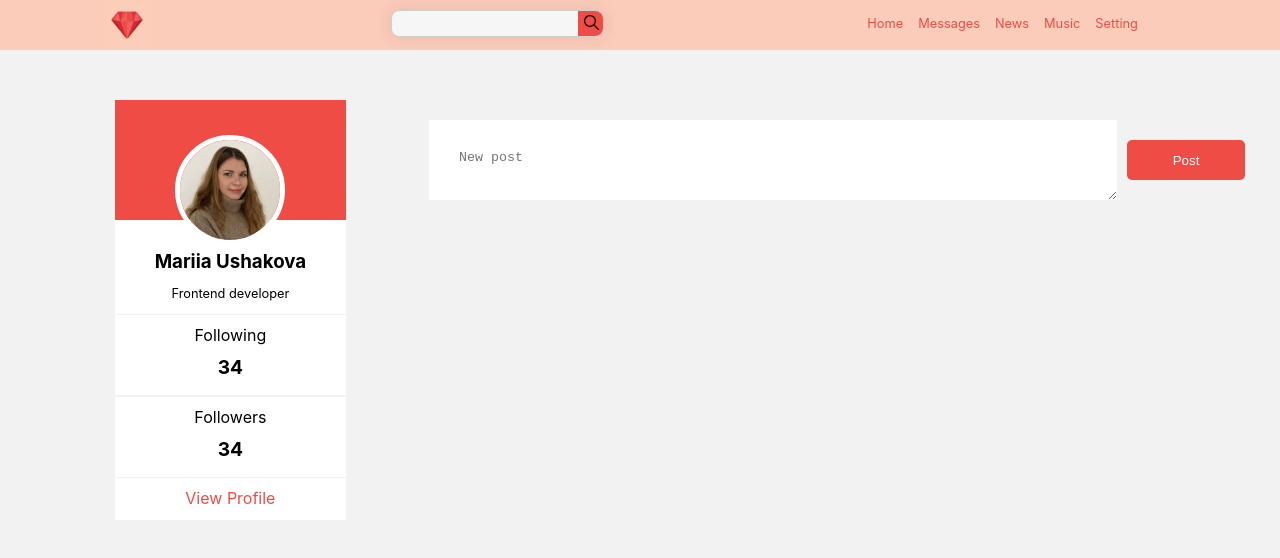
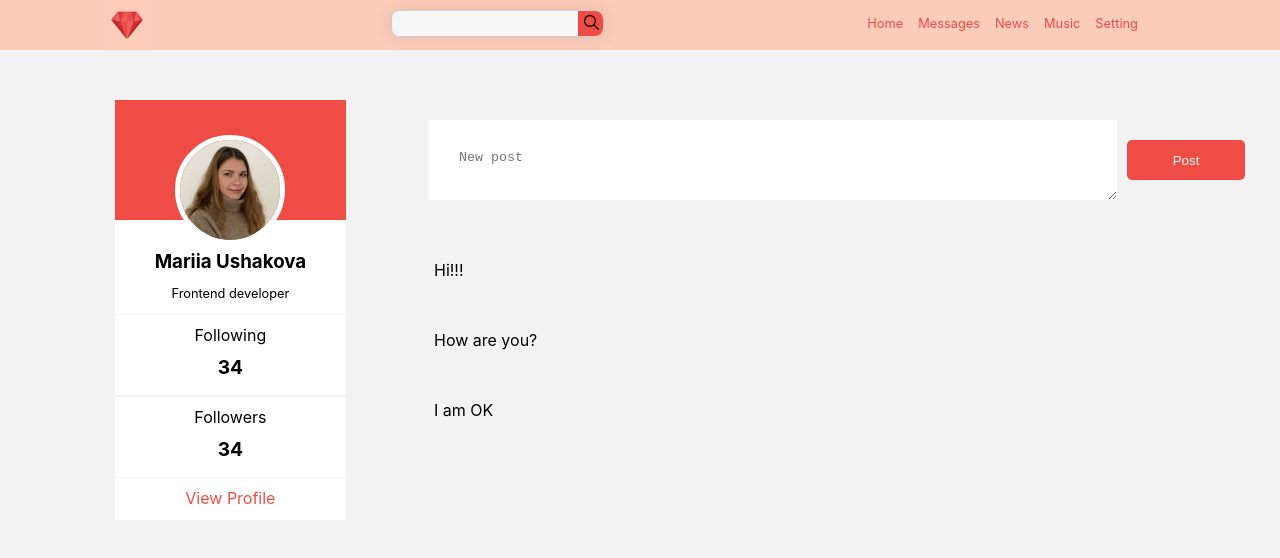
Before and after one commit to Mariia22/SocialNetworkReact, a React (Create React App) app: page / in a window 1280 px wide. Shown: the top 558 px of the page. Built offline with nearby package versions, Linux system fonts and the light colour scheme.

Commit message:
- add props to post

```diff
--- a/src/App.js
+++ b/src/App.js
@@ -1,4 +1,5 @@
 import Header from './components/Header/Header';
+import PostList from './components/Post/PostsList';
 import Post from './components/Post/Post';
 import Profile from './components/Profile/Profile';
 import './App.css';
@@ -8,7 +9,7 @@ const App = () => {
     <div className="app_wrapper">
       <Header />
       <Profile />
-      <Post />
+      <PostList />
     </div>
   );
 }
--- a/src/components/Post/Post.jsx
+++ b/src/components/Post/Post.jsx
@@ -1,12 +1,9 @@
 import style from './Post.module.css'
 
-const Post = () => {
+const Post = (props) => {
     return (
         <div className={style.appPost}>
-            <form action='#' method='post'>
-                <textarea className={style.appPostInput} placeholder='New post'></textarea>
-                <button className={style.appPostButton}>Post</button>
-            </form>
+            <div>{props.message}</div>
         </div>
 
     );
--- a/src/components/Post/Post.module.css
+++ b/src/components/Post/Post.module.css
@@ -1,4 +1,8 @@
-.appPost form{
+.appPost{
+  margin: 50px;
+}
+
+.appPostList form{
     display: flex;
     align-items: center;
     justify-content: space-around;
--- /dev/null
+++ b/src/components/Post/PostsList.jsx
@@ -0,0 +1,18 @@
+import style from './Post.module.css'
+import Post from './Post'
+
+const PostList = () => {
+    return (
+        <div className={style.appPostList}>
+            <form action='#' method='post'>
+                <textarea className={style.appPostInput} placeholder='New post'></textarea>
+                <button className={style.appPostButton}>Post</button>
+            </form>
+            <Post message='Hi!!!' />
+            <Post message='How are you?' />
+            <Post message='I am OK' />
+        </div>
+
+    );
+}
+export default PostList;
```
